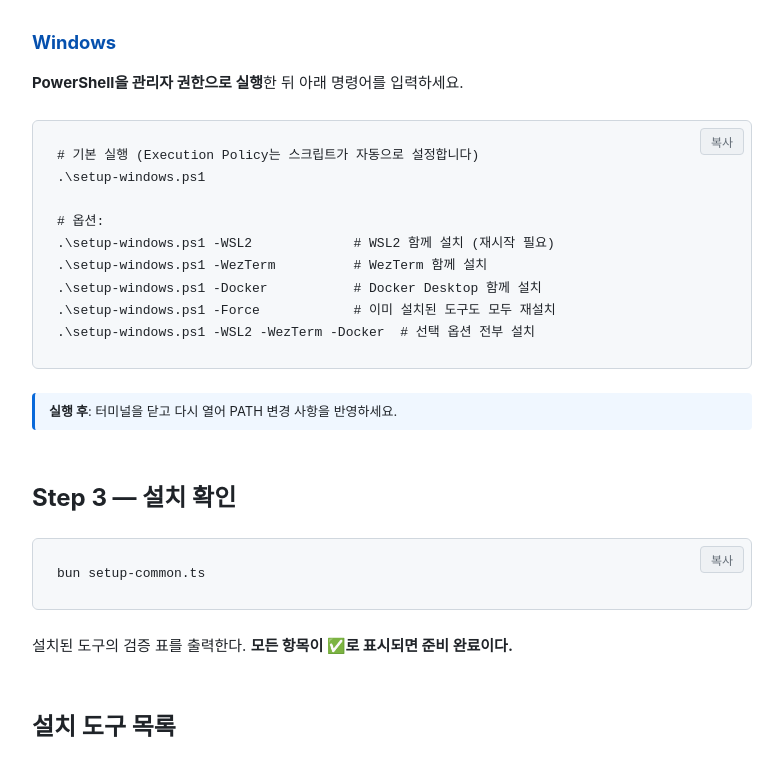
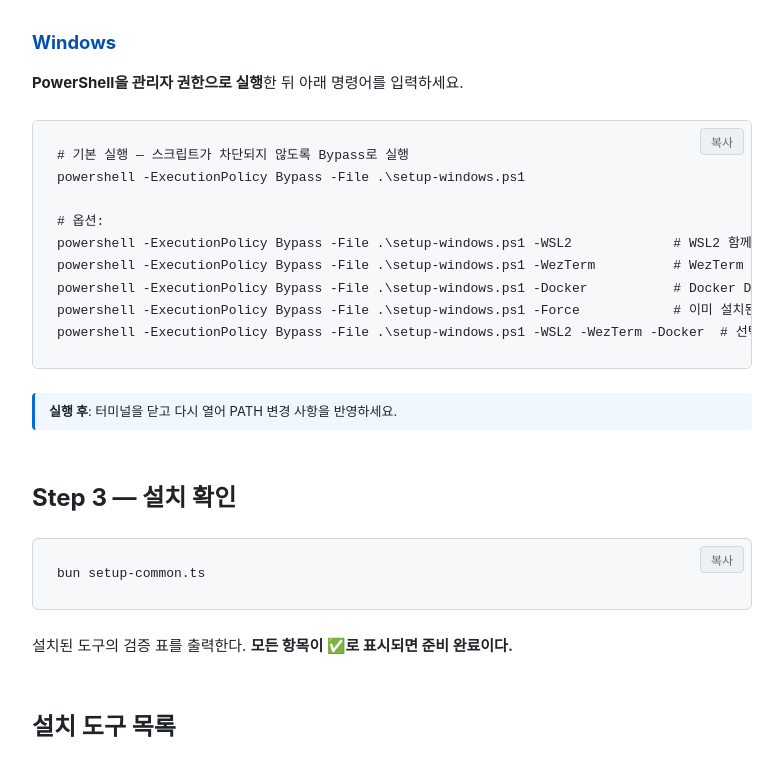
Before and after one commit to 5throck/intro-to-ai-harness, a website: page docs/setup/SETUP.html in a window 1280 px wide. Shown: the part 2167-2940 px from the top of the page, without its empty margins (378-1161 px from the left). Drawn offline with Linux system fonts and the light colour scheme.

Commit message:
docs(setup): launch Windows script with -ExecutionPolicy Bypass
PowerShell blocks unsigned scripts before they start, so the setup
script's internal policy guard never runs under a Restricted policy.
Use 'powershell -ExecutionPolicy Bypass -File .\setup-windows.ps1'
(ko/en/ja/es) and correct the 'auto-configured policy' note in the
troubleshooting section.

```diff
--- a/docs/setup/SETUP.html
+++ b/docs/setup/SETUP.html
@@ -118,15 +118,15 @@ bash setup-linux.sh --wezterm --docker</pre>
   <h3>Windows</h3>
   <p><strong>PowerShell을 관리자 권한으로 실행</strong>한 뒤 아래 명령어를 입력하세요.</p>
   <div style="position:relative">
-    <pre class="code-block"># 기본 실행 (Execution Policy는 스크립트가 자동으로 설정합니다)
-.\setup-windows.ps1
+    <pre class="code-block"># 기본 실행 — 스크립트가 차단되지 않도록 Bypass로 실행
+powershell -ExecutionPolicy Bypass -File .\setup-windows.ps1
 
 # 옵션:
-.\setup-windows.ps1 -WSL2             # WSL2 함께 설치 (재시작 필요)
-.\setup-windows.ps1 -WezTerm          # WezTerm 함께 설치
-.\setup-windows.ps1 -Docker           # Docker Desktop 함께 설치
-.\setup-windows.ps1 -Force            # 이미 설치된 도구도 모두 재설치
-.\setup-windows.ps1 -WSL2 -WezTerm -Docker  # 선택 옵션 전부 설치</pre>
+powershell -ExecutionPolicy Bypass -File .\setup-windows.ps1 -WSL2             # WSL2 함께 설치 (재시작 필요)
+powershell -ExecutionPolicy Bypass -File .\setup-windows.ps1 -WezTerm          # WezTerm 함께 설치
+powershell -ExecutionPolicy Bypass -File .\setup-windows.ps1 -Docker           # Docker Desktop 함께 설치
+powershell -ExecutionPolicy Bypass -File .\setup-windows.ps1 -Force            # 이미 설치된 도구도 모두 재설치
+powershell -ExecutionPolicy Bypass -File .\setup-windows.ps1 -WSL2 -WezTerm -Docker  # 선택 옵션 전부 설치</pre>
     <button class="copy-btn">복사</button>
   </div>
   <div class="note"><strong>실행 후</strong>: 터미널을 닫고 다시 열어 PATH 변경 사항을 반영하세요.</div>
@@ -199,7 +199,7 @@ bash setup-linux.sh --wezterm --docker</pre>
   <p>Antigravity CLI 설치 스크립트는 바이너리를 <code>~/.local/bin</code> 또는 <code>/usr/local/bin</code>에 저장한다. <code>source ~/.bashrc</code>를 실행하거나 터미널을 재시작하세요.</p>
 
   <p><strong>Windows: "스크립트 실행이 비활성화되어 있습니다"</strong></p>
-  <p>스크립트가 자동으로 <code>RemoteSigned</code>로 설정한다. 수동으로 변경하려면:</p>
+  <p>PowerShell은 서명되지 않은 스크립트를 시작 단계에서 차단하므로 <code>powershell -ExecutionPolicy Bypass -File .\setup-windows.ps1</code>으로 실행하세요. 영구적으로 변경하려면 (사용자 단위):</p>
   <div style="position:relative">
   <pre class="code-block">Set-ExecutionPolicy RemoteSigned -Scope CurrentUser</pre>
   <button class="copy-btn">복사</button>
--- a/docs/setup/SETUP_en.html
+++ b/docs/setup/SETUP_en.html
@@ -118,15 +118,15 @@ bash setup-linux.sh --wezterm --docker</pre>
   <h3>Windows</h3>
   <p><strong>Run PowerShell as Administrator</strong>, then enter the command below.</p>
   <div style="position:relative">
-    <pre class="code-block"># Default run (the script sets the Execution Policy automatically)
-.\setup-windows.ps1
+    <pre class="code-block"># Default run (Bypass so the script itself is allowed to start)
+powershell -ExecutionPolicy Bypass -File .\setup-windows.ps1
 
 # Options:
-.\setup-windows.ps1 -WSL2             # Also install WSL2 (restart required)
-.\setup-windows.ps1 -WezTerm          # Also install WezTerm
-.\setup-windows.ps1 -Docker           # Also install Docker Desktop
-.\setup-windows.ps1 -Force            # Reinstall all tools, even already-installed ones
-.\setup-windows.ps1 -WSL2 -WezTerm -Docker  # Install all optional extras</pre>
+powershell -ExecutionPolicy Bypass -File .\setup-windows.ps1 -WSL2             # Also install WSL2 (restart required)
+powershell -ExecutionPolicy Bypass -File .\setup-windows.ps1 -WezTerm          # Also install WezTerm
+powershell -ExecutionPolicy Bypass -File .\setup-windows.ps1 -Docker           # Also install Docker Desktop
+powershell -ExecutionPolicy Bypass -File .\setup-windows.ps1 -Force            # Reinstall all tools, even already-installed ones
+powershell -ExecutionPolicy Bypass -File .\setup-windows.ps1 -WSL2 -WezTerm -Docker  # Install all optional extras</pre>
     <button class="copy-btn">Copy</button>
   </div>
   <div class="note"><strong>After running</strong>: close and reopen your terminal to apply PATH changes.</div>
@@ -199,7 +199,7 @@ bash setup-linux.sh --wezterm --docker</pre>
   <p>The Antigravity CLI installer places the binary in <code>~/.local/bin</code> or <code>/usr/local/bin</code>. Run <code>source ~/.bashrc</code> or restart your terminal.</p>
 
   <p><strong>Windows: "running scripts is disabled on this system"</strong></p>
-  <p>The script automatically sets this to <code>RemoteSigned</code>. To change it manually:</p>
+  <p>PowerShell blocks unsigned scripts before they can start, so launch with <code>powershell -ExecutionPolicy Bypass -File .\setup-windows.ps1</code>. For a persistent per-user fix:</p>
   <div style="position:relative">
   <pre class="code-block">Set-ExecutionPolicy RemoteSigned -Scope CurrentUser</pre>
   <button class="copy-btn">Copy</button>
--- a/docs/setup/SETUP_es.html
+++ b/docs/setup/SETUP_es.html
@@ -118,15 +118,15 @@ bash setup-linux.sh --wezterm --docker</pre>
   <h3>Windows</h3>
   <p><strong>Ejecuta PowerShell como Administrador</strong>, luego ingresa el siguiente comando.</p>
   <div style="position:relative">
-    <pre class="code-block"># Default run (the script sets the Execution Policy automatically)
-.\setup-windows.ps1
+    <pre class="code-block"># Default run (Bypass so the script itself is allowed to start)
+powershell -ExecutionPolicy Bypass -File .\setup-windows.ps1
 
 # Options:
-.\setup-windows.ps1 -WSL2             # Also install WSL2 (restart required)
-.\setup-windows.ps1 -WezTerm          # Also install WezTerm
-.\setup-windows.ps1 -Docker           # Also install Docker Desktop
-.\setup-windows.ps1 -Force            # Reinstala todas las herramientas, incluso aquellas ya instaladas
-.\setup-windows.ps1 -WSL2 -WezTerm -Docker  # Install all optional extras</pre>
+powershell -ExecutionPolicy Bypass -File .\setup-windows.ps1 -WSL2             # Also install WSL2 (restart required)
+powershell -ExecutionPolicy Bypass -File .\setup-windows.ps1 -WezTerm          # Also install WezTerm
+powershell -ExecutionPolicy Bypass -File .\setup-windows.ps1 -Docker           # Also install Docker Desktop
+powershell -ExecutionPolicy Bypass -File .\setup-windows.ps1 -Force            # Reinstala todas las herramientas, incluso aquellas ya instaladas
+powershell -ExecutionPolicy Bypass -File .\setup-windows.ps1 -WSL2 -WezTerm -Docker  # Install all optional extras</pre>
     <button class="copy-btn">Copiar</button>
   </div>
   <div class="note"><strong>After running</strong>: cierra y vuelve a abrir tu terminal para aplicar los cambios del PATH.</div>
@@ -199,7 +199,7 @@ bash setup-linux.sh --wezterm --docker</pre>
   <p>El instalador CLI de Antigravity coloca el binario en <code>~/.local/bin</code> o <code>/usr/local/bin</code>. Ejecuta <code>source ~/.bashrc</code> o reinicia tu terminal.</p>
 
   <p><strong>Windows: "running scripts is disabled on this system"</strong></p>
-  <p>El script establece esto automáticamente en <code>RemoteSigned</code>. Para cambiarlo manualmente:</p>
+  <p>PowerShell bloquea los scripts antes de iniciarlos, así que ejecuta <code>powershell -ExecutionPolicy Bypass -File .\setup-windows.ps1</code>. Para un cambio persistente por usuario:</p>
   <div style="position:relative">
   <pre class="code-block">Set-ExecutionPolicy RemoteSigned -Scope CurrentUser</pre>
   <button class="copy-btn">Copiar</button>
--- a/docs/setup/SETUP_ja.html
+++ b/docs/setup/SETUP_ja.html
@@ -118,15 +118,15 @@ bash setup-linux.sh --wezterm --docker</pre>
   <h3>Windows</h3>
   <p><strong>PowerShellを管理者として実行</strong>し、以下のコマンドを入力してください。</p>
   <div style="position:relative">
-    <pre class="code-block"># デフォルト実行（スクリプトが実行ポリシーを自動設定）
-.\setup-windows.ps1
+    <pre class="code-block"># デフォルト実行（スクリプトが起動できるよう Bypass で実行）
+powershell -ExecutionPolicy Bypass -File .\setup-windows.ps1
 
 # オプション:
-.\setup-windows.ps1 -WSL2             # WSL2もインストール（再起動が必要）
-.\setup-windows.ps1 -WezTerm          # WezTermもインストール
-.\setup-windows.ps1 -Docker           # Docker Desktopもインストール
-.\setup-windows.ps1 -Force            # 既存インストール済みのツールも含め全て再インストール
-.\setup-windows.ps1 -WSL2 -WezTerm -Docker  # すべてのオプションをインストール</pre>
+powershell -ExecutionPolicy Bypass -File .\setup-windows.ps1 -WSL2             # WSL2もインストール（再起動が必要）
+powershell -ExecutionPolicy Bypass -File .\setup-windows.ps1 -WezTerm          # WezTermもインストール
+powershell -ExecutionPolicy Bypass -File .\setup-windows.ps1 -Docker           # Docker Desktopもインストール
+powershell -ExecutionPolicy Bypass -File .\setup-windows.ps1 -Force            # 既存インストール済みのツールも含め全て再インストール
+powershell -ExecutionPolicy Bypass -File .\setup-windows.ps1 -WSL2 -WezTerm -Docker  # すべてのオプションをインストール</pre>
     <button class="copy-btn">コピー</button>
   </div>
   <div class="note"><strong>実行後：</strong> PATHの変更を適用するため、ターミナルを閉じて再開してください。</div>
@@ -199,7 +199,7 @@ bash setup-linux.sh --wezterm --docker</pre>
   <p>Antigravity CLIインストーラーはバイナリを<code>~/.local/bin</code>または<code>/usr/local/bin</code>に配置します。<code>source ~/.bashrc</code>を実行するか、ターミナルを再起動してください。</p>
 
   <p><strong>Windows: 「このシステムではスクリプトの実行が無効になっています」</strong></p>
-  <p>スクリプトは自動的にこれを<code>RemoteSigned</code>に設定します。手動で変更する場合：</p>
+  <p>PowerShellはスクリプトの起動自体をブロックするため、<code>powershell -ExecutionPolicy Bypass -File .\setup-windows.ps1</code>で実行してください。永続的に変更する場合：</p>
   <div style="position:relative">
   <pre class="code-block">Set-ExecutionPolicy RemoteSigned -Scope CurrentUser</pre>
   <button class="copy-btn">コピー</button>
```
